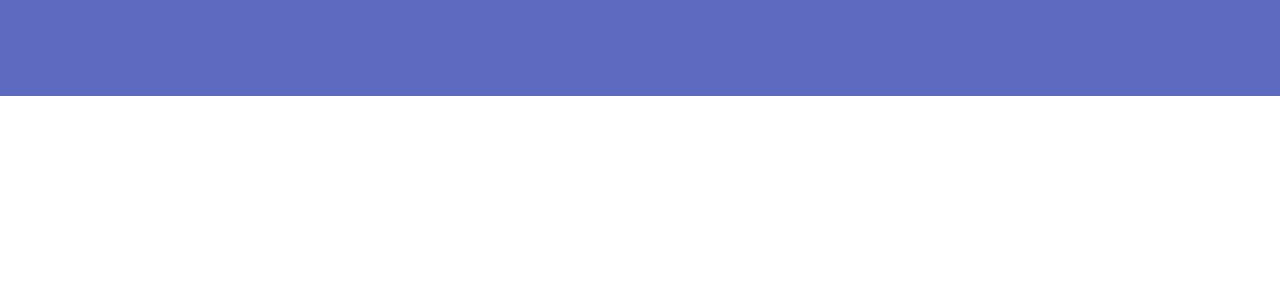
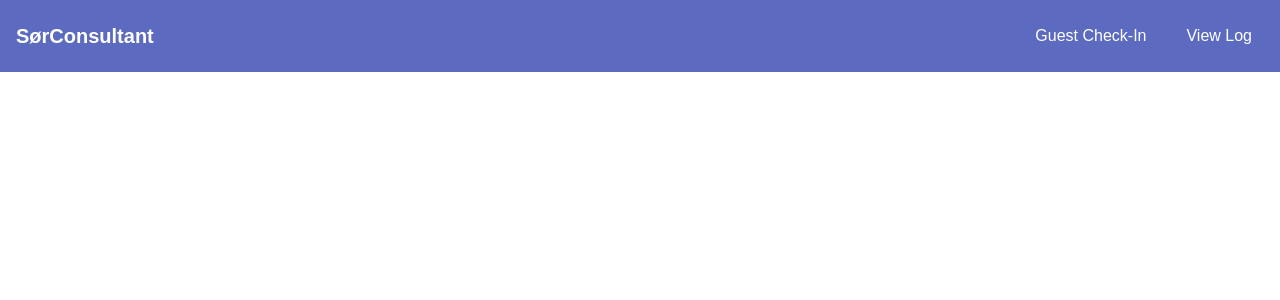
Before and after one commit to AEkselGit/S-rConsultant, a Next.js app: page / in a window 1280 px wide. Shown: the top 300 px of the page. Built offline with nearby package versions, Linux system fonts and the light colour scheme.

Commit message:
feat: 15 navbar functionality for mobile and desktop view

```diff
--- a/src/components/Navbar.tsx
+++ b/src/components/Navbar.tsx
@@ -1,9 +1,88 @@
-import React from "react";
+"use client";
+import Link from "next/link";
+import React, { useState } from "react";
 
 export default function Navbar() {
+  const [isOpen, setIsOpen] = useState(false);
   return (
-    <div className="bg-primary">
-      <div className="h-24 w-full mx-auto max-w-7xl flex justify-between"></div>
-    </div>
+    <nav className="bg-primary text-background">
+      <div className="mx-auto flex max-w-7xl items-center justify-between px-4 py-4">
+        <Link
+          href="/"
+          className="text-xl font-semibold md:hover:scale-105 cursor-pointer"
+        >
+          SørConsultant
+        </Link>
+
+        <div className="hidden items-center gap-4 md:flex">
+          <Link
+            href="/guest"
+            className="rounded px-3 py-2 md:hover:scale-105 cursor-pointer"
+          >
+            Guest Check-In
+          </Link>
+
+          <Link
+            href="/overview"
+            className="rounded px-3 py-2 md:hover:scale-105 cursor-pointer"
+          >
+            View Log
+          </Link>
+        </div>
+
+        <button
+          type="button"
+          onClick={() => setIsOpen((current) => !current)}
+          className="flex flex-col gap-1 md:hidden"
+          aria-label="Toggle menu"
+          aria-expanded={isOpen}
+        >
+          <span className="h-0.5 w-6 bg-background" />
+          <span className="h-0.5 w-6 bg-background" />
+          <span className="h-0.5 w-6 bg-background" />
+        </button>
+      </div>
+
+      {isOpen && (
+        <div className="fixed inset-0 z-50 flex md:hidden">
+          <aside className="flex h-full w-3/4 max-w-xs flex-col bg-primary text-primary-foreground">
+            <div className="flex h-20 items-center px-6">
+              <Link
+                href="/"
+                onClick={() => setIsOpen(false)}
+                className="text-xl font-semibold"
+              >
+                SørConsultant
+              </Link>
+            </div>
+
+            <nav className="mt-12 flex flex-col text-xl font-semibold">
+              <Link
+                href="/overview"
+                onClick={() => setIsOpen(false)}
+                className="border-b border-primary-foreground/50 px-6 py-3"
+              >
+                View All Guests
+              </Link>
+
+              <Link
+                href="/guest"
+                onClick={() => setIsOpen(false)}
+                className="border-b border-primary-foreground/50 px-6 py-3"
+              >
+                Check-in
+              </Link>
+            </nav>
+          </aside>
+
+          <button
+            type="button"
+            onClick={() => setIsOpen(false)}
+            className="flex-1 bg-black/40"
+            aria-label="Close menu"
+          />
+        </div>
+      )}
+    </nav>
   );
 }
```
